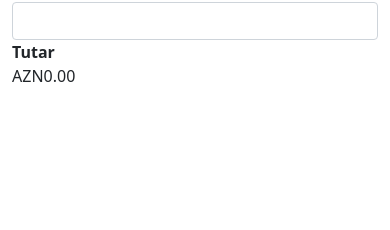
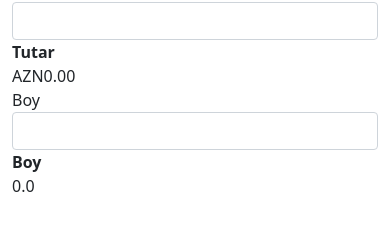
Before and after one commit to HabibIbrahimov/Angular-Web-Projects, an Angular app in the folder Angular Pipes/pipes/: page / in a window 390 px wide. Shown: the part 230-460 px from the top of the page. Built offline with nearby package versions, Linux system fonts and the light colour scheme.

Commit message:
feat:decimal pipe

```diff
--- a/Angular Pipes/pipes/src/app/app.component.html
+++ b/Angular Pipes/pipes/src/app/app.component.html
@@ -45,4 +45,19 @@
       </div>
     </div>
   </div>
+
+  <div class="row">
+    <div class="col-md-6">
+      <div class="form-group">
+        <label>Boy</label>
+        <input class="form-control"  (input)="onHeightChange($event.target.value)">
+      </div>
+    </div>
+    <div class="col-md-6">
+      <label><b>Boy</b></label>
+      <div>
+        {{height | number: '1.1-4'}}
+      </div>
+    </div>
+  </div>
 </div>
--- a/Angular Pipes/pipes/src/app/app.component.ts
+++ b/Angular Pipes/pipes/src/app/app.component.ts
@@ -10,6 +10,7 @@ export class AppComponent {
   name = '';
   date='';
   money:number=0;
+  height:number=0;
 
   onNameChange(value: string)
   {
@@ -25,4 +26,9 @@ export class AppComponent {
   {
     this.money=parseFloat(value);
   }
+
+  onHeightChange(value:string)
+  {
+   this.height=parseFloat(value);
+  }
 }
```
